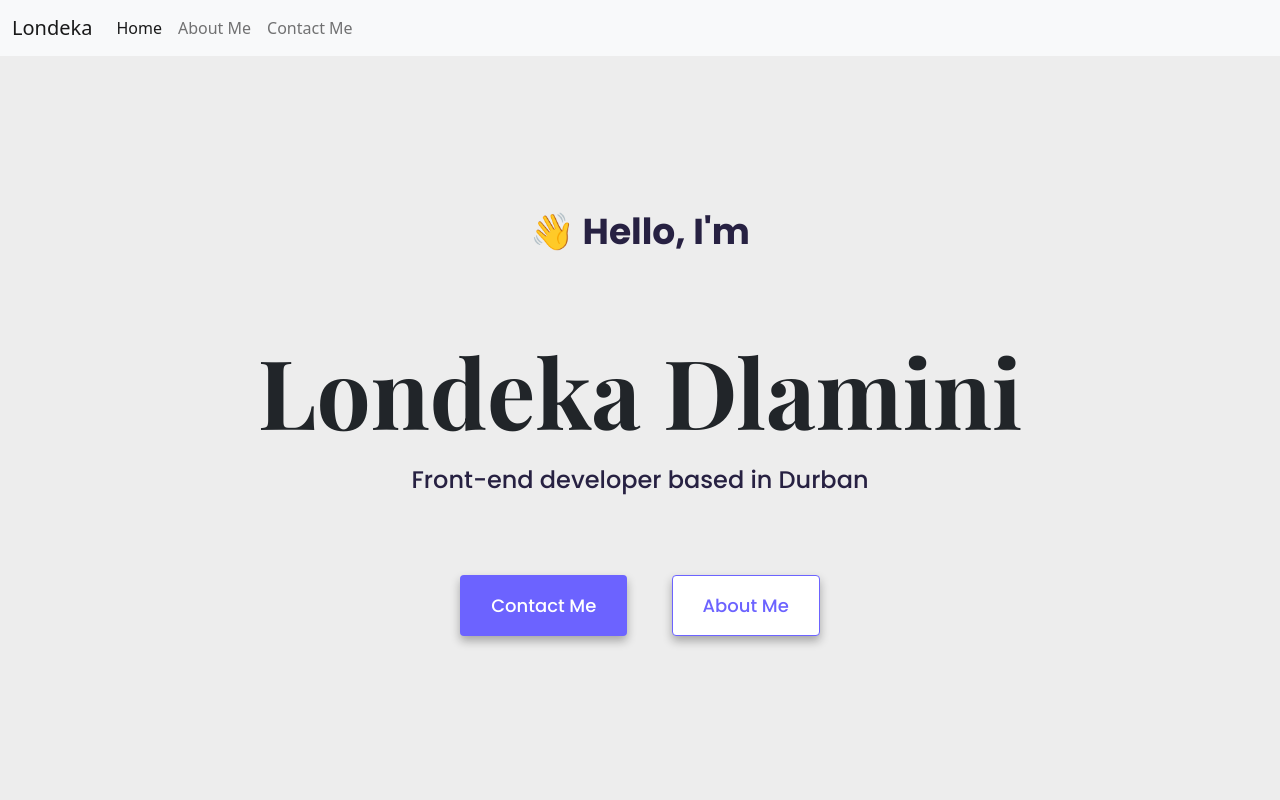
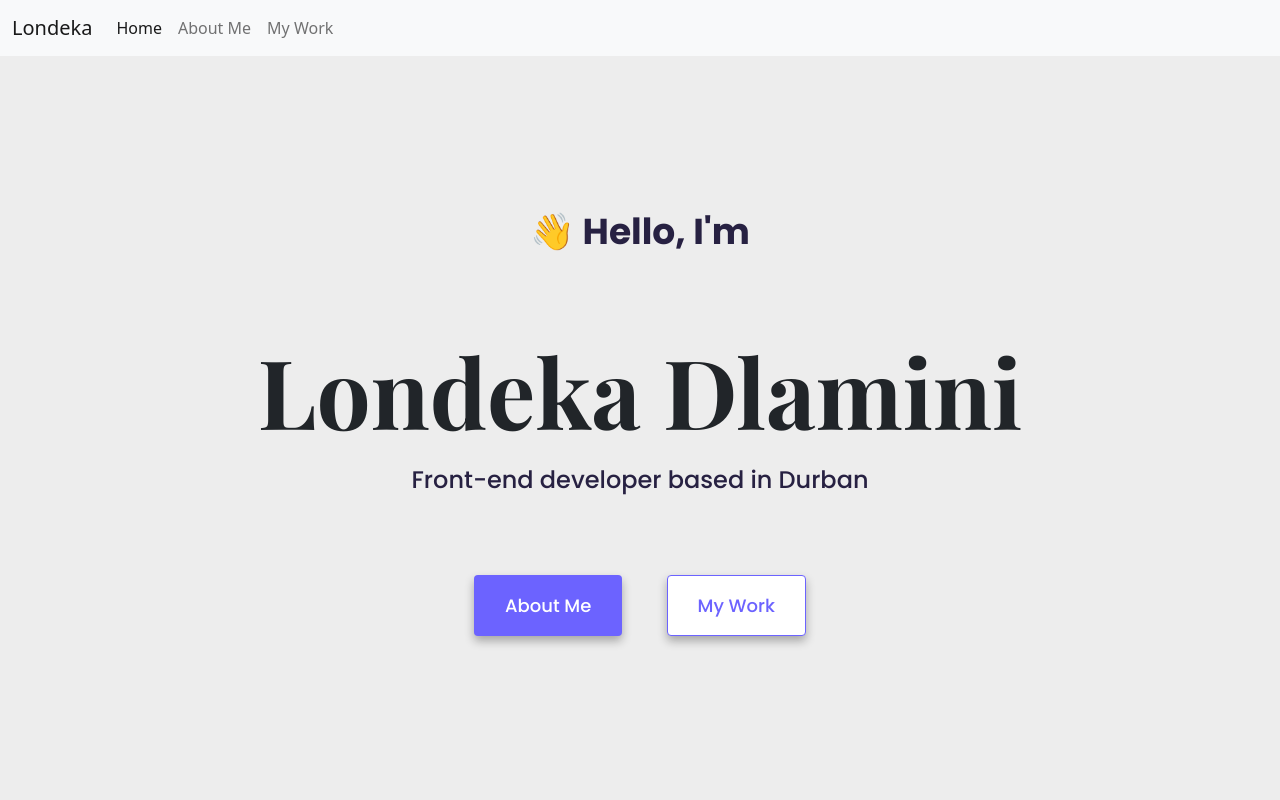
Before and after one commit to Londysiba/Portfolio_project, a plain HTML site: page index.html in a window 1280 px wide. Shown: the top 800 px of the page. Drawn offline with nearby package versions, Linux system fonts and the light colour scheme.

Commit message:
work page updated

```diff
--- a/index.html
+++ b/index.html
@@ -39,7 +39,7 @@
               <div class="navbar-nav">
                   <a class="nav-link active" aria-current="page" href="index.html">Home</a>
                   <a class="nav-link" href="about.html">About Me</a>
-                  <a class="nav-link" href="about.html#contact">Contact Me</a>
+                  <a class="nav-link" href="work.html">My Work</a>
               </div>
           </div>
       </div>
@@ -49,8 +49,8 @@
       <h1> Londeka Dlamini</h1>
       <p> Front-end developer based in Durban</p>
       <div class="navigation-links">
-        <a href="about.html#contact" class="btn btn-branding"> Contact me </a>
-        <a href="about.html" class="btn btn-branding-outline">About me</a>
+        <a href="about.html" class="btn btn-branding"> About Me </a>
+        <a href="work.html" class="btn btn-branding-outline"> My Work</a>
       </div>
     </div>
 
--- a/styles/style.css
+++ b/styles/style.css
@@ -31,6 +31,7 @@
     font-size: 96px;
     padding-top: 80px;
     text-align: center;
+    font-family: var(--header-font-family);
   }
 
   h2 {
```
Also changed, not shown: about.html (+1 -1 lines), work.html (+1 -1 lines).
